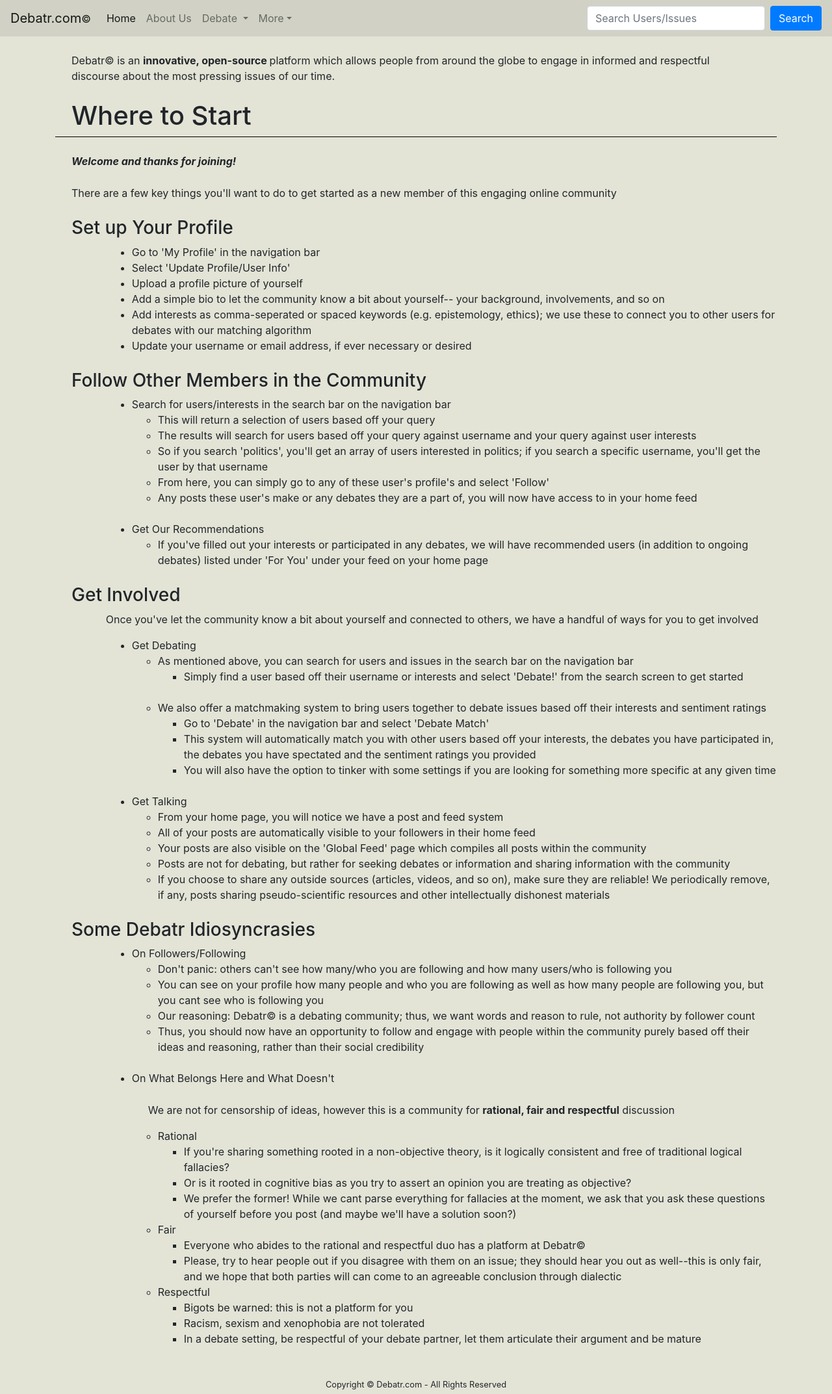
After one commit to ryanbrandt/Debatr, a Django app: template pages/templates/getting_started.html in a window 1280 px wide. The commit adds this page. Shown: the whole page at 65% size. Run offline with Django 3.2, Linux system fonts and the light colour scheme; the template is opened without the code that fills it, so the values that code supplies are empty; some libraries are stand-ins or nearby versions.

Commit message:
minor updates

```diff
--- /dev/null
+++ b/pages/templates/getting_started.html
@@ -0,0 +1,125 @@
+{% extends 'navBar.html' %}
+{% load static %}
+{% block title %} Getting Started {% endblock %}
+{% block content %}
+<html>
+<head>
+    <link rel="stylesheet" type="text/css" href ="{% static 'css/style.css' %}">
+</head>
+<div class = "about-us">
+    <p> Debatr&copy; is an <b>innovative, open-source </b> platform which allows people from around the globe to engage in
+        informed and respectful discourse about the most pressing issues of our time.
+    </p>
+    <h1> Where to Start </h1>
+    <div class = "bottom-border">
+    </div>
+    <strong><p style="font-style: italic;">Welcome and thanks for joining! </p></strong>
+    <p>
+        There are a few key things you'll want to do to get started as a new member of this engaging online community
+    </p>
+    <p>
+        <h3>Set up Your Profile</h3>
+            <ul style="margin-left: 7%;": 10px;>
+                <li>Go to 'My Profile' in the navigation bar</li>
+                <li>Select 'Update Profile/User Info'</li>
+                <li>Upload a profile picture of yourself</li>
+                <li>Add a simple bio to let the community know a bit about yourself-- your background, involvements, and so on</li>
+                <li>Add interests as comma-seperated or spaced keywords (e.g. epistemology, ethics); we use these to connect you to other users for debates with our matching algorithm</li>
+                <li>Update your username or email address, if ever necessary or desired</li>
+            </ul>
+    </p>
+    <p>
+        <h3>Follow Other Members in the Community</h3>
+        <ul style="margin-left: 7%;">
+            <li>
+                Search for users/interests in the search bar on the navigation bar
+            </li>
+                    <ul>
+                        <li>This will return a selection of users based off your query</li>
+                        <li>The results will search for users based off your query against username and your query against user interests</li>
+                        <li>So if you search 'politics', you'll get an array of users interested in politics; if you search a specific username, you'll get the user by that username</li>
+                        <li>From here, you can simply go to any of these user's profile's and select 'Follow'</li>
+                        <li>Any posts these user's make or any debates they are a part of, you will now have access to in your home feed</li>
+                    </ul>
+            <br/>
+            <li>
+                Get Our Recommendations
+            </li>
+                    <ul>
+                        <li>If you've filled out your interests or participated in any debates, we will have recommended users (in addition to ongoing debates) listed under 'For You' under your feed on your home page</li>
+                    </ul>
+        </ul>
+
+    </p>
+    <p>
+        <h3>Get Involved</h3>
+    <p style="margin-left: 7%; margin-top:0%;"> Once you've let the community know a bit about yourself and connected to others, we have a handful of ways for you to get involved</p>
+    <ul style="margin-left: 7%">
+        <li>Get Debating</li>
+            <ul>
+                <li>As mentioned above, you can search for users and issues in the search bar on the navigation bar</li>
+                    <ul>
+                        <li>Simply find a user based off their username or interests and select 'Debate!' from the search screen to get started</li>
+                    </ul>
+                <br/>
+                <li>We also offer a matchmaking system to bring users together to debate issues based off their interests and sentiment ratings</li>
+                    <ul>
+                        <li>Go to 'Debate' in the navigation bar and select 'Debate Match'</li>
+                        <li>This system will automatically match you with other users based off your interests, the debates you have participated in, the debates you have spectated and the sentiment ratings you provided</li>
+                        <li>You will also have the option to tinker with some settings if you are looking for something more specific at any given time</li>
+                    </ul>
+            </ul>
+        <br/>
+        <li>Get Talking</li>
+            <ul>
+                <li>From your home page, you will notice we have a post and feed system</li>
+                <li>All of your posts are automatically visible to your followers in their home feed</li>
+                <li>Your posts are also visible on the 'Global Feed' page which compiles all posts within the community</li>
+                <li>Posts are not for debating, but rather for seeking debates or information and sharing information with the community</li>
+                <li>If you choose to share any outside sources (articles, videos, and so on), make sure they are reliable! We periodically remove, if any, posts sharing pseudo-scientific resources and other intellectually dishonest materials</li>
+            </ul>
+    </ul>
+    </p>
+    <p>
+        <h3>Some Debatr Idiosyncrasies</h3>
+        <ul style="margin-left: 7%;">
+            <li>On Followers/Following</li>
+            <ul>
+                <li>Don't panic: others can't see how many/who you are following and how many users/who is following you</li>
+                <li>You can see on your profile how many people and who you are following as well as how many people are following you, but you cant see who is following you</li>
+                <li>Our reasoning: Debatr&copy; is a debating community; thus, we want words and reason to rule, not authority by follower count</li>
+                <li>Thus, you should now have an opportunity to follow and engage with people within the community purely based off their ideas and reasoning, rather than their social credibility</li>
+            </ul>
+            <br/>
+            <li>On What Belongs Here and What Doesn't</li>
+            <p>We are not for censorship of ideas, however this is a community for <strong>rational, fair and respectful</strong> discussion</p>
+            <ul>
+                <li>Rational</li>
+                    <ul>
+                        <li>If you're sharing something rooted in a non-objective theory, is it logically consistent and free of traditional logical fallacies?</li>
+                        <li>Or is it rooted in cognitive bias as you try to assert an opinion you are treating as objective?</li>
+                        <li>We prefer the former! While we cant parse everything for fallacies at the moment, we ask that you ask these questions of yourself before you post (and maybe we'll have a solution soon?)</li>
+                    </ul>
+                <li>Fair</li>
+                    <ul>
+                        <li>Everyone who abides to the rational and respectful duo has a platform at Debatr&copy;</li>
+                        <li>Please, try to hear people out if you disagree with them on an issue; they should hear you out as well--this is only fair, and we hope that both parties will can come to an agreeable conclusion through dialectic</li>
+                    </ul>
+                <li>Respectful</li>
+                    <ul>
+                        <li>Bigots be warned: this is not a platform for you</li>
+                        <li>Racism, sexism and xenophobia are not tolerated</li>
+                        <li>In a debate setting, be respectful of your debate partner, let them articulate their argument and be mature</li>
+                    </ul>
+            </ul>
+
+        </ul>
+
+
+
+    </p>
+
+</div>
+</html>
+
+{% endblock %}
--- a/pages/templates/home.html
+++ b/pages/templates/home.html
@@ -23,7 +23,7 @@
             <small><a href = "{% url 'join' %}">Not a member? Join today!</a></small>
             {% else %}
             <p>Hello, <b>{{user.username}}</b>!</p>
-            <small><a href = "#">New to Debatr? Here's how to get started</a></small>
+            <small><a href = "{% url 'getting-started' %}">New to Debatr? Here's how to get started</a></small>
             <br/>
             <br/>
             <form action = "{% url 'logout' %}">
--- a/pages/urls.py
+++ b/pages/urls.py
@@ -16,4 +16,5 @@ urlpatterns = [
     path('search/', views.search, name = 'search'),
     path('for-your-consideration/', views.consideration, name = 'consideration'),
     path('user-profile/?P<username>/', views.other_profile, name = 'other-profile'),
+    path('getting-started/', views.getting_started, name='getting-started'),
 ]
--- a/pages/views.py
+++ b/pages/views.py
@@ -12,6 +12,8 @@ from messaging.models import Thread
 # homepage view
 # TODO: ajax for making posts and fetching posts; add replies?
 def home(request):
+    form = None
+    recent_feed = None
     if request.user.is_authenticated:
         user = request.user
         form = PostCreationForm()
@@ -24,6 +26,9 @@ def home(request):
             form.save(user)
     return render(request, "home.html", {'form': form, 'recent_feed': recent_feed})
 
+@login_required
+def getting_started(request):
+    return render(request, 'getting_started.html', {})
 
 # about-us view
 def aboutus(request):
```
Also changed, not shown: db.sqlite3.
